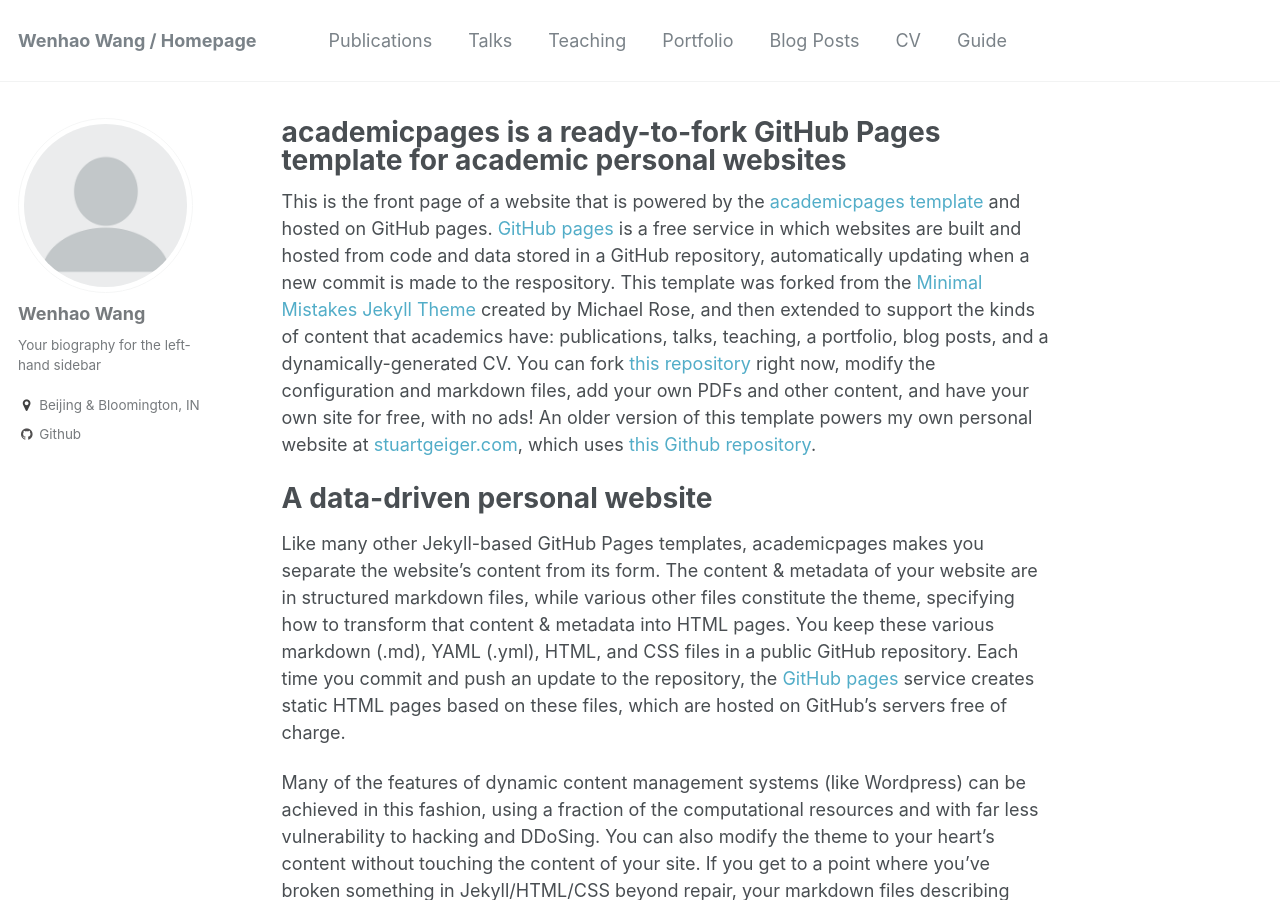
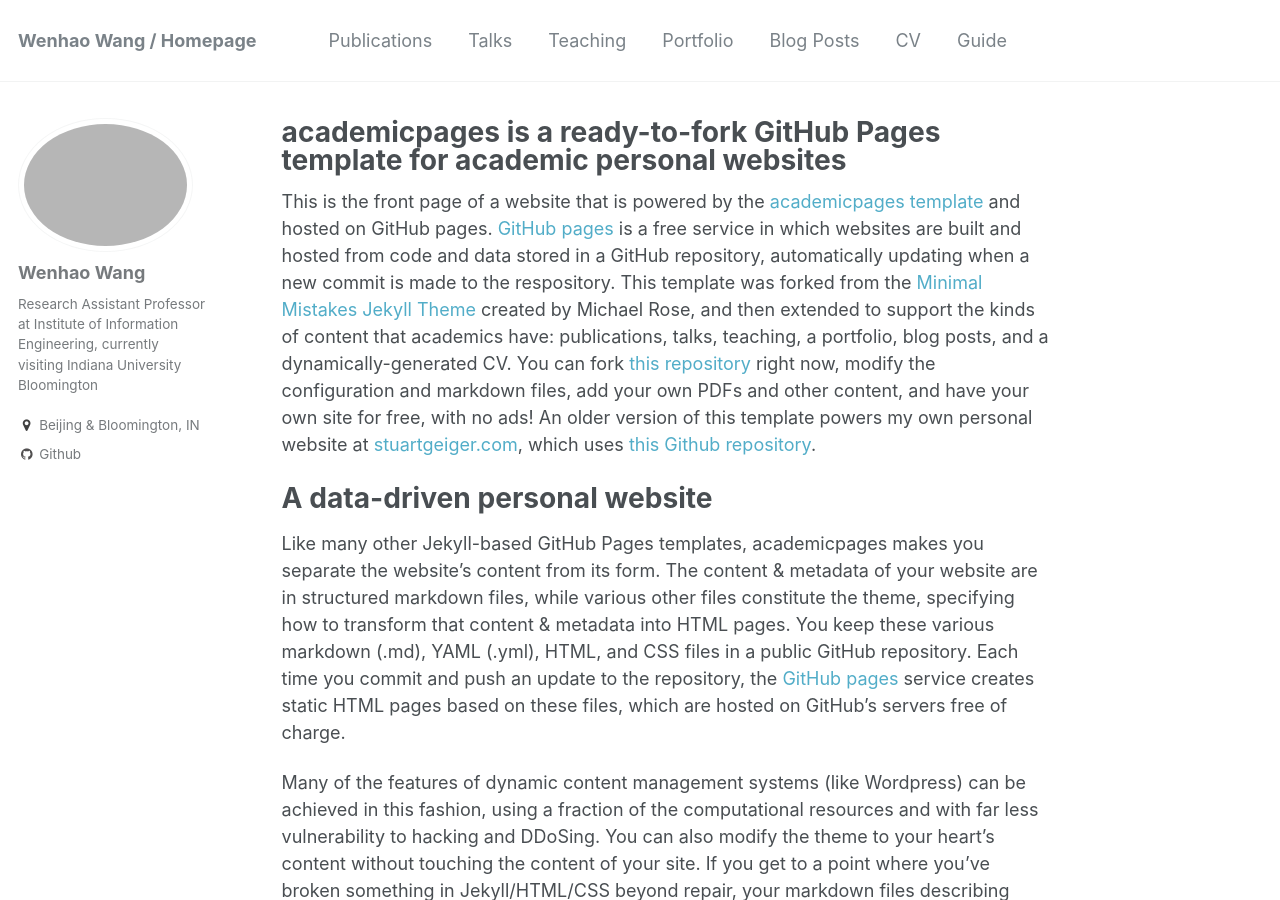
Before and after one commit to wenhao19/heartever.github.io, a Jekyll site: the page built from _pages/about.md, in a window 1280 px wide and 900 px high. Built offline with Jekyll 4.4.1, drawn with Linux system fonts in a browser that asks for light colours.

Commit message:
Update _config.yml

```diff
--- a/_config.yml
+++ b/_config.yml
@@ -79,8 +79,8 @@
 # Site Author
 author:
   name             : "Wenhao Wang"
-  avatar           : "profile.png"
-  bio              : "Your biography for the left-hand sidebar"
+  avatar           : "profile.jpg"
+  bio              : "Research Assistant Professor at Institute of Information Engineering, currently visiting Indiana University Bloomington"
   location         : "Beijing & Bloomington, IN"
   employer         :
 #  googlescholar    : "http://yourfullgooglescholarurl.com"
```
